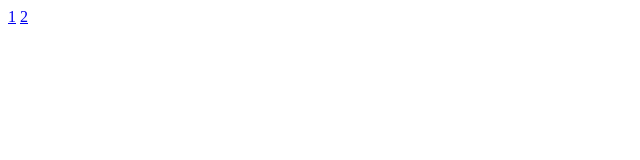
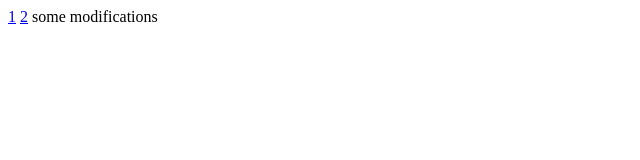
Before and after one commit to Darrenheihei/COMP4321-testing-website, a plain HTML site: page index.html in a window 1280 px wide. Shown: the whole page, without its empty margins (0-640 px from the left). Drawn offline with Linux system fonts and the light colour scheme.

Commit message:
Update index.html

```diff
--- a/index.html
+++ b/index.html
@@ -5,4 +5,5 @@
 <body>
     <a href="1">1</a>
     <a href="2">2</a>
+    some modifications
 </body>
```
